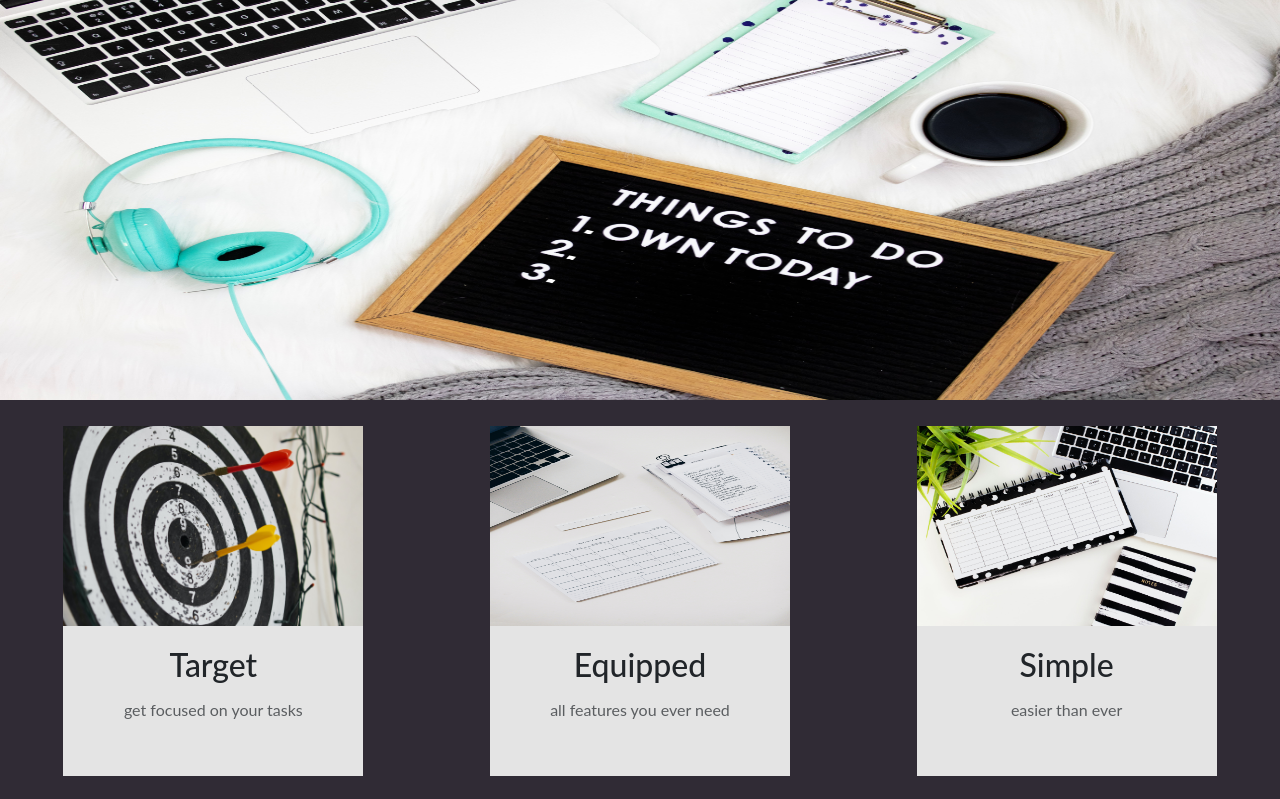
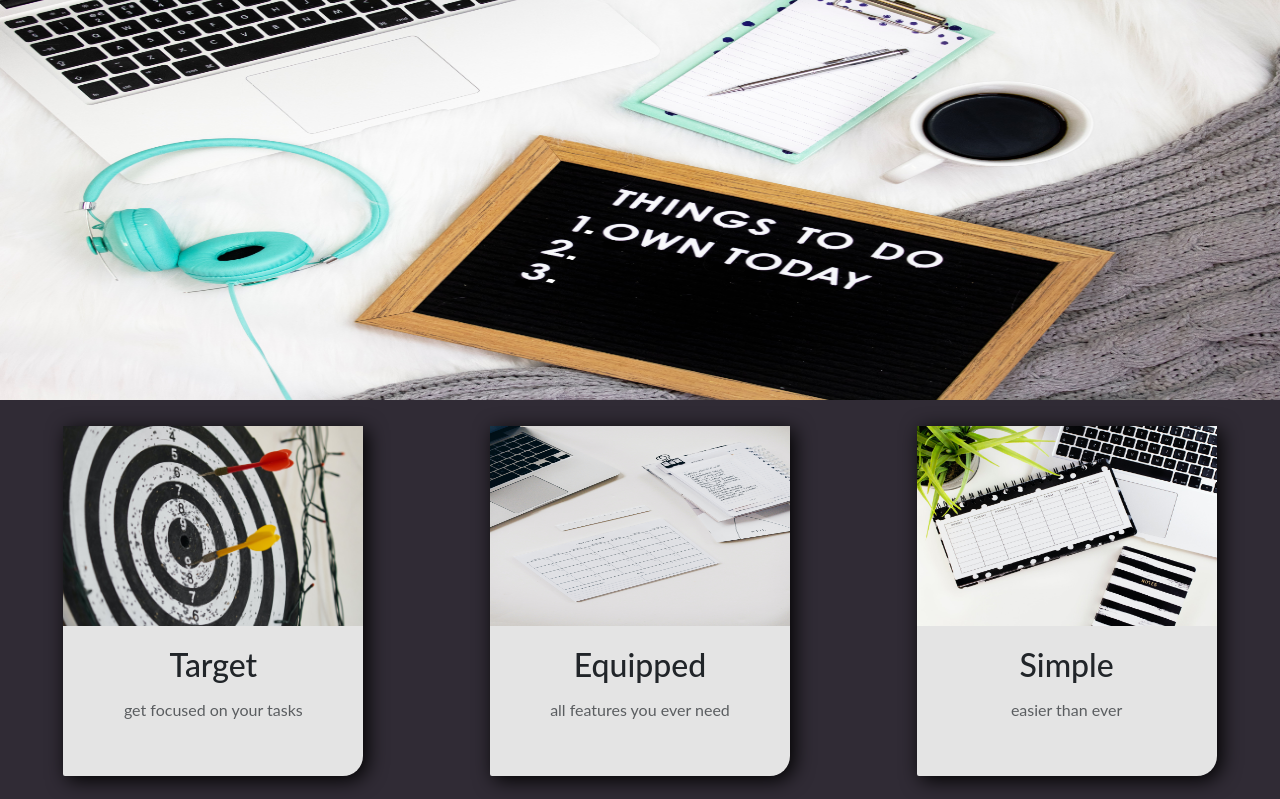
Before and after one commit to KunalMoharkar/TODO-APP, a PHP site: page /home.php in a window 1280 px wide. Shown: the part 72-871 px from the top of the page. Run offline with PHP 8.4, Linux system fonts and the light colour scheme.

Commit message:
homepage css

```diff
--- a/css/home.css
+++ b/css/home.css
@@ -17,6 +17,14 @@
     background-color:#E4E4E4;
     height: 350px;
     margin: 3px;
+    border-bottom-right-radius: 20px;
+    border-bottom-left-radius:2px ;
+    box-shadow: 4px 4px 20px black;
+    transition-duration: 700ms;
+}
+
+.home-card:hover{
+    transform: scale(1.01);
 }
 
 .home-card img{
```
